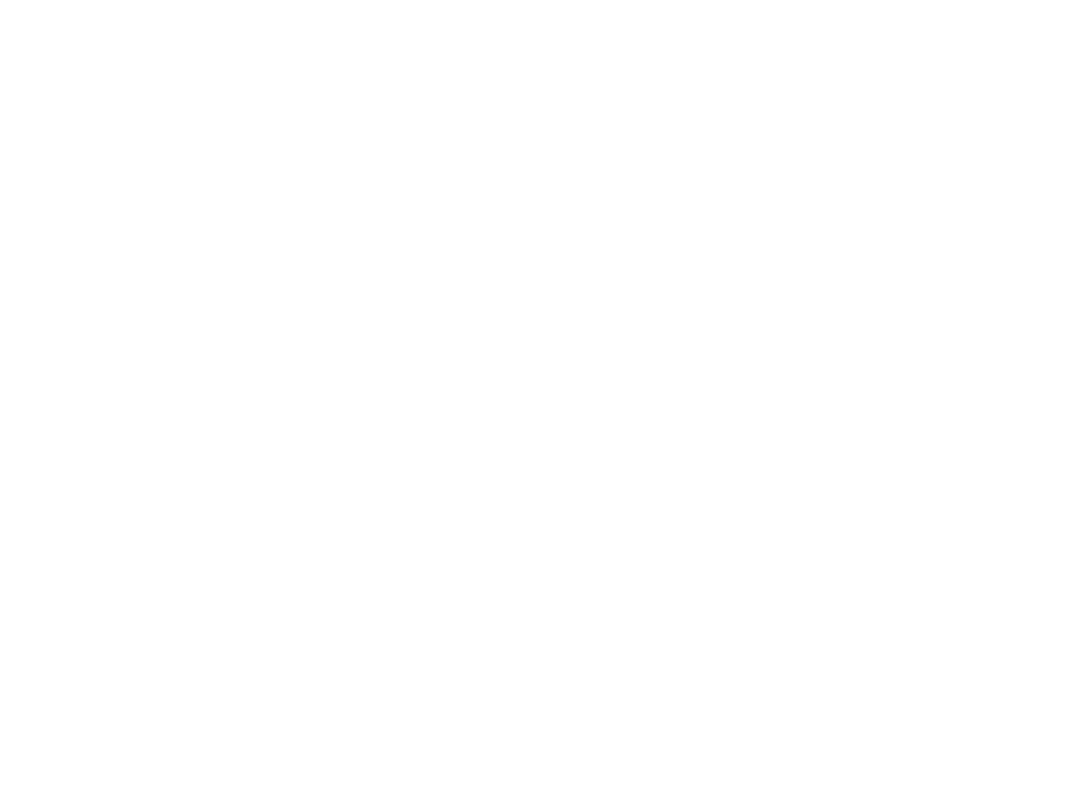
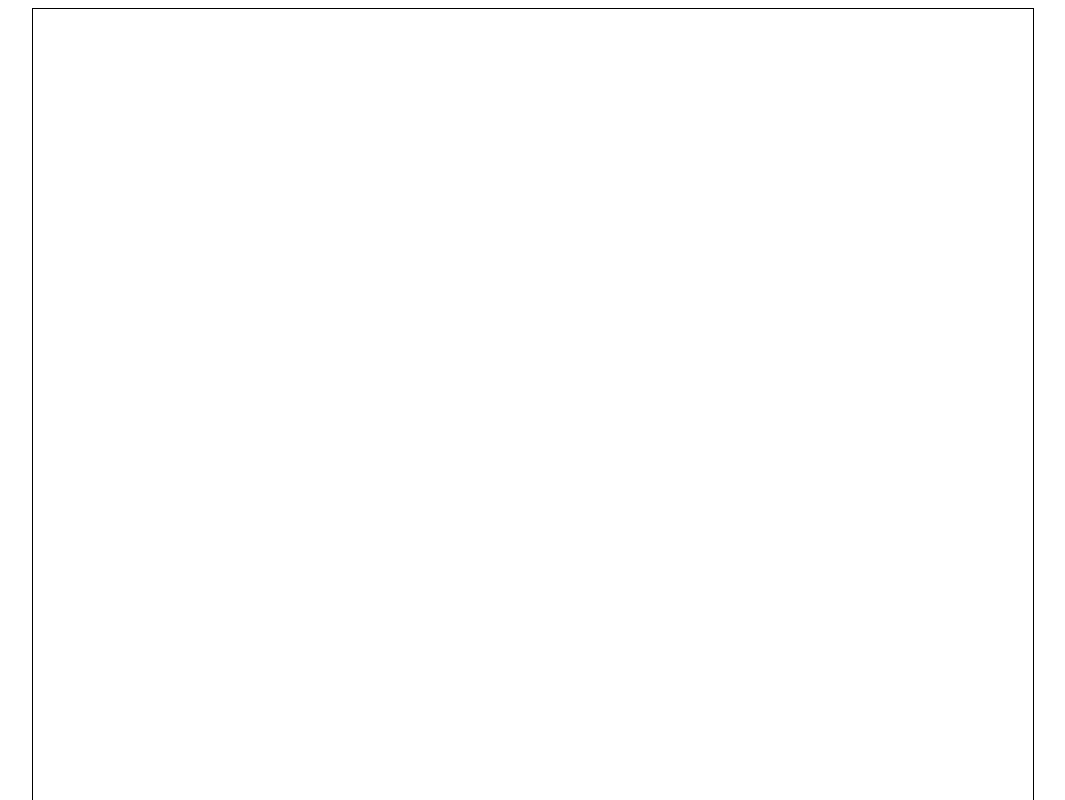
Before and after one commit to kimjh0813/canvas-editor, a React (Vite) app: page / in a window 1280 px wide. Shown: the top 800 px of the page, without its empty margins (107-1172 px from the left). Built offline with nearby package versions, Linux system fonts and the light colour scheme.

Commit message:
FEAT: add Editor

```diff
--- a/src/components/editor/Editor.tsx
+++ b/src/components/editor/Editor.tsx
@@ -1,3 +1,75 @@
+import { useCallback, useEffect, useMemo, useRef } from "react";
+import { KeyboardHandler } from "../../utils/KeyboardHandler";
+import { drawText } from "../../utils/draw";
+
+const isTimeCheck = false;
+
+const marginX = 40;
+const marginY = 40;
+
 export function Editor() {
-  return <div></div>;
+  const canvasRef = useRef<HTMLCanvasElement>(null);
+
+  const keyboardHandler = useMemo(() => new KeyboardHandler(), []);
+
+  const draw = useCallback(() => {
+    const start = performance.now();
+
+    const canvas = canvasRef.current;
+    const ctx = canvas?.getContext("2d");
+
+    if (!canvas || !ctx) return;
+
+    ctx.clearRect(0, 0, canvas.width, canvas.height);
+
+    const { textArr, defaultFontSize } = keyboardHandler;
+
+    if (textArr.length < 0) return;
+
+    drawText({
+      ctx,
+      textArr,
+      canvasWidth: canvas.width,
+      marginX,
+      marginY,
+      defaultFontSize,
+    });
+
+    const end = performance.now();
+    if (isTimeCheck)
+      console.log(`draw 함수 실행 시간: ${(end - start).toFixed(2)}ms`);
+  }, []);
+
+  useEffect(() => {
+    const handleKeyDown = (event: KeyboardEvent) => {
+      keyboardHandler.keyDown(event);
+      draw();
+    };
+
+    window.addEventListener("keydown", handleKeyDown);
+
+    return () => {
+      window.removeEventListener("keydown", handleKeyDown);
+    };
+  }, [draw]);
+
+  return (
+    <div
+      style={{
+        display: "flex",
+        flexDirection: "column",
+        gap: 12,
+        alignItems: "center",
+        justifyContent: "center",
+      }}
+    >
+      <canvas
+        width={1000}
+        height={1500}
+        ref={canvasRef}
+        style={{ cursor: "text", border: "1px solid black", outline: "none" }}
+      />
+      <button onClick={() => keyboardHandler.console()}>console</button>
+    </div>
+  );
 }
```
